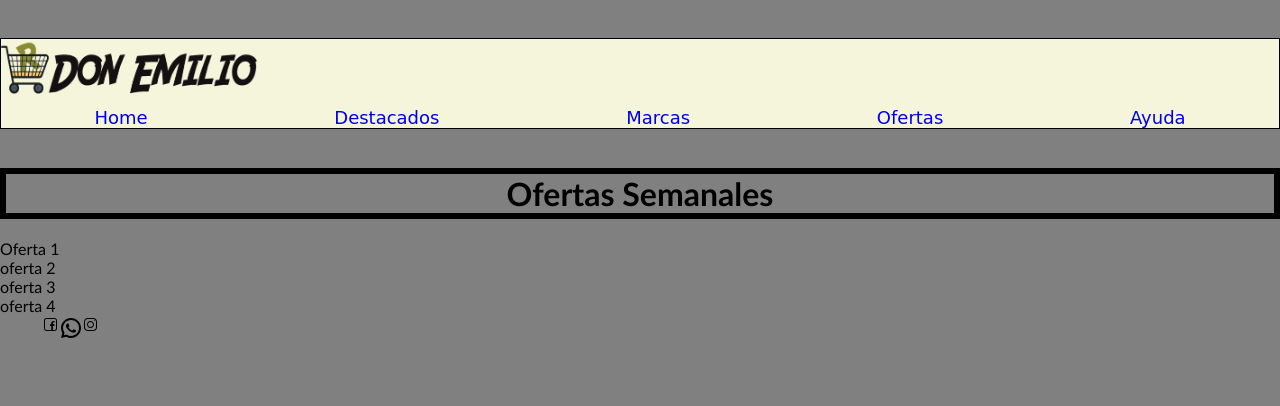
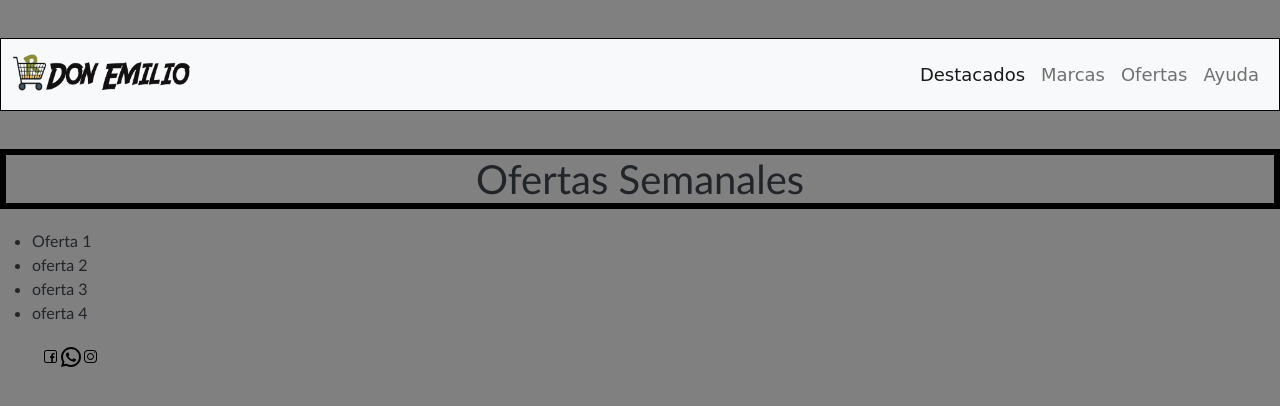
Before and after one commit to RogerRodrigo/almacen--rocha-roger, a plain HTML site: page root/paginas/ofertas.html in a window 1280 px wide. Drawn offline with nearby package versions, Linux system fonts and the light colour scheme.

Commit message:
Add files via upload

```diff
--- a/root/css/index.css
+++ b/root/css/index.css
@@ -76,3 +76,8 @@ footer ul{
         width: 60%;
     }
 }
+@media only screen and (min-width: 400px){
+    .navbar-brand{
+        width: 80%;
+    }
+}
--- a/root/paginas/ofertas.html
+++ b/root/paginas/ofertas.html
@@ -5,23 +5,29 @@
     <meta http-equiv="X-UA-Compatible" content="IE=edge">
     <meta name="viewport" content="width=device-width, initial-scale=1.0">
     <title>Ofertas</title>
+    <link href="https://cdn.jsdelivr.net/npm/bootstrap@5.0.2/dist/css/bootstrap.min.css" rel="stylesheet" integrity="sha384-EVSTQN3/azprG1Anm3QDgpJLIm9Nao0Yz1ztcQTwFspd3yD65VohhpuuCOmLASjC" crossorigin="anonymous">
     <link rel="stylesheet" href="../css/index.css">
+
 </head>
 <body>
 <!-- INICIO DE HEADER-->
     <header>
-        <nav>
-            <div>
-                <a href="../index.html"><img src="../imagenes/logo_p.png" alt="Logo"> </a>
+        <nav class="navbar navbar-expand-lg navbar-light bg-light">
+            <div class="container-fluid">
+              <a class="navbar-brand" href="../index.html"><img src="../imagenes/logo_p.png" alt=""></a>
+              <button class="navbar-toggler" type="button" data-bs-toggle="collapse" data-bs-target="#navbarNavAltMarkup" aria-controls="navbarNavAltMarkup" aria-expanded="false" aria-label="Toggle navigation">
+                <span class="navbar-toggler-icon"></span>
+              </button>
+              <div class="collapse navbar-collapse" id="navbarNavAltMarkup">
+                <div class="navbar-nav">
+                  <a class="nav-link active" aria-current="page" href="destacados.html">Destacados</a>
+                  <a class="nav-link" href="marcas.html">Marcas</a>
+                  <a class="nav-link" href="ofertas.html">Ofertas</a>
+                  <a class="nav-link" href="ayuda.html" tabindex="1" aria-disabled="false">Ayuda</a>
+                </div>
+              </div>
             </div>
-                <ul>
-                    <li><a href="../index.html">Home</a></li>
-                    <li><a href="destacados.html">Destacados</a></li>
-                    <li><a href="marcas.html">Marcas</a></li>
-                    <li><a href="ofertas.html">Ofertas</a></li>
-                    <li><a href="ayuda.html">Ayuda</a></li>
-                </ul>
-        </nav>
+          </nav>
     </header>
 <!--PRINCIPAL-->
     <main>
@@ -41,5 +47,6 @@
             <li> <a href="https://instagram.com" target="_blank"> <img src="../imagenes/icons8-instagram.svg" alt="instagram"></a></li>
         </ul>
     </footer>
+    <script src="https://cdn.jsdelivr.net/npm/bootstrap@5.0.2/dist/js/bootstrap.bundle.min.js" integrity="sha384-MrcW6ZMFYlzcLA8Nl+NtUVF0sA7MsXsP1UyJoMp4YLEuNSfAP+JcXn/tWtIaxVXM" crossorigin="anonymous"></script>
 </body>
 </html>
```
Also changed, not shown: root/index.html (+17 -11 lines), root/paginas/ayuda.html (+16 -11 lines), root/paginas/destacados.html (+17 -11 lines), root/paginas/marcas.html (+16 -11 lines).
